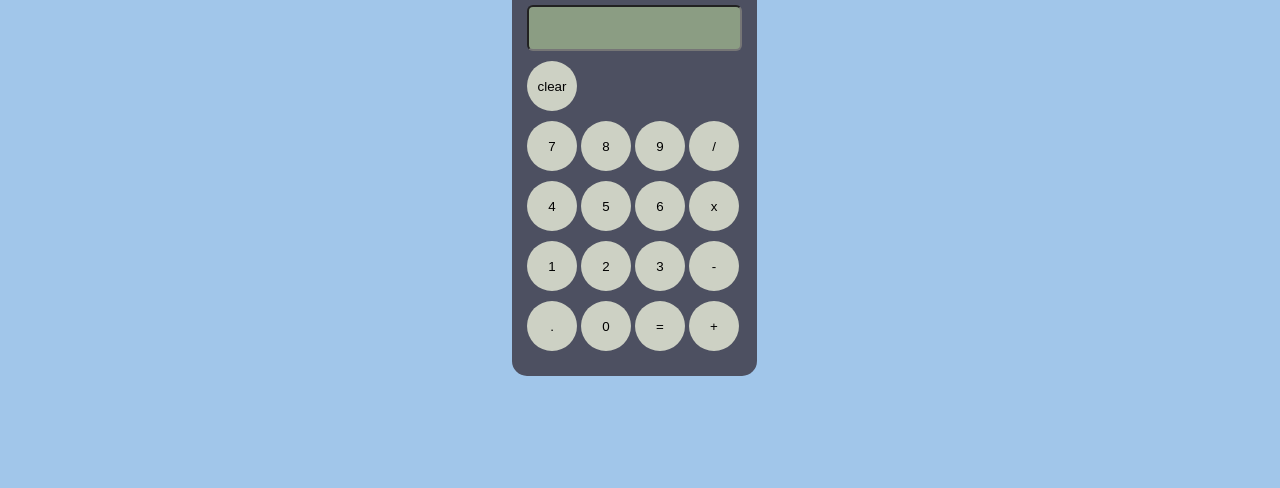
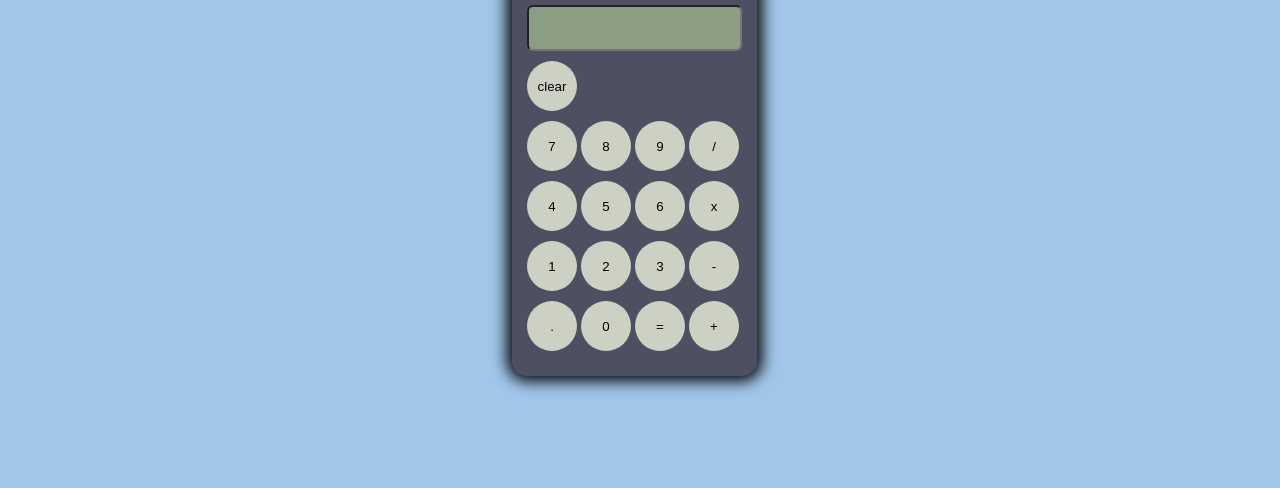
Before and after one commit to mohamedasik2000/Calculator, a plain HTML site: page index.html in a window 1280 px wide. Shown: the part 312-800 px from the top of the page. Drawn offline with Linux system fonts and the light colour scheme.

Commit message:
added shadaw.css

```diff
--- a/styles.css
+++ b/styles.css
@@ -16,6 +16,7 @@ body{
     position: absolute;
     top: 30%;
     left: 40%;
+    box-shadow: 0px 0px 15px 5px black;
 }
 
 h3{
```
